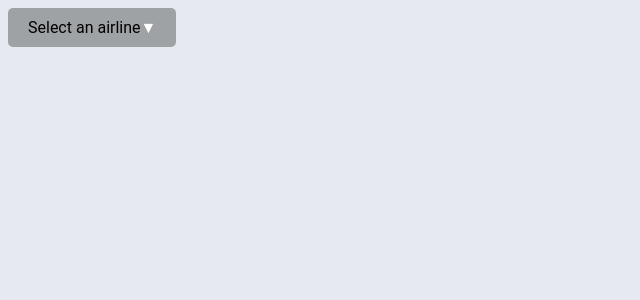
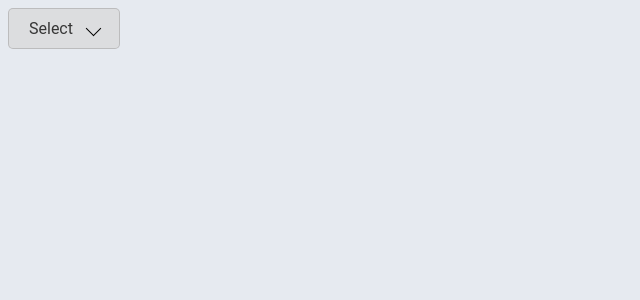
Before and after one commit to Mwiert/miniSpa, a Vue app: page /summerLovers in a window 1280 px wide. Shown: the top 300 px of the page, without its empty margins (0-640 px from the left). Built offline with nearby package versions, Linux system fonts and the light colour scheme; a web font is replaced by a local one.

Commit message:
some css changes

```diff
--- a/src/components/UIDropdown.vue
+++ b/src/components/UIDropdown.vue
@@ -1,10 +1,9 @@
 <template>
-  <div>
+  <div class="dropdown-c" >
     <label for="airlines">
       <div class="dropdown-select" @click="toggleDropdown">
         <span :class="['title', { 'placeholder': !selectedAirline }]">{{ selectedAirlineName || placeHolder }}</span>
-        <span v-if="isOpen">&#9650;</span> <!-- Up arrow -->
-        <span v-else>&#9660;</span> <!-- Down arrow -->
+        <span class="arrow" :class="{'arrow-up': isOpen}"></span>
     </div>
     </label>
 
@@ -27,13 +26,14 @@ export default {
   props: {
     items: { type: Array, required: true },
     selectedItem: { type: Object, default: null },
-    selectedItems: { type: Array, default: () => [] },
-    placeHolder: { type: String, default: 'Select an airline' },
-    searchable: { type: Boolean, default: false }
+    placeHolder: { type: String, default: ' Select' },
+    searchable: { type: Boolean, default: false },
+
   },
   methods: {
     toggleDropdown() {
       this.isOpen = !this.isOpen;
+      selectedAirline = selectedAirlineName;
     },
     sendItem(item) {
       this.$emit('sendItem', item);
@@ -44,17 +44,22 @@ export default {
 </script>
 
 <style>
+
+.dropdown-c{
+  border: #b1b1b1;
+}
+
 .dropdown-select {
   position: relative;
   display: inline-block;
-  background-color: #9ea2a5;
-  color: white;
+  color: rgba(255, 255, 255, 0.816);
   padding: 10px 20px;
   font-size: 16px;
-  border: none;
   border-radius: 5px;
   cursor: pointer;
   transition: background-color 0.3s ease;
+  background-color: rgba(217, 217, 217, 0.729);
+  border: 1px solid rgba(80, 79, 79, 0.234); /* This is the inner border */
 }
 
 .dropdown-select:hover {
@@ -87,7 +92,7 @@ export default {
 }
 
 .dropdown-option:hover {
-  background-color: #f1f1f1;
+  background-color: #363636;
 }
 
 @keyframes slideDown {
@@ -105,6 +110,21 @@ export default {
   animation: slideDown 0.3s ease;
 }
 .title.placeholder{
-  color: black
+  color: #363636;
 }
+
+.arrow {
+  margin-left: 15px;
+  border: solid black;
+  border-width: 0 1px 1px 0;
+  display: inline-block;
+  padding: 5px;
+  transform: rotate(45deg);
+  justify-content: center;
+}
+
+.arrow-up {
+  transform: rotate(-135deg);
+}
+
 </style>
--- a/src/pages/SummerLovers.vue
+++ b/src/pages/SummerLovers.vue
@@ -43,6 +43,6 @@ export default {
 }
 </script>
 
-<style>
+<style lang="scss" scoped >
 
 </style>
```
